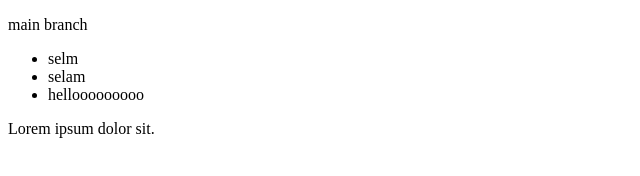
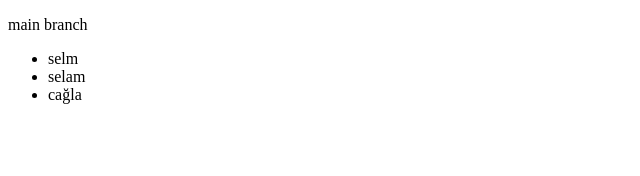
Before and after one commit to bedirhak/cagla, a plain HTML site: page index.html in a window 1280 px wide. Shown: the whole page, without its empty margins (0-640 px from the left). Drawn offline with Linux system fonts and the light colour scheme.

Commit message:
lorem silindi hello değiştirildi

```diff
--- a/index.html
+++ b/index.html
@@ -15,11 +15,10 @@
     <ul>
         <li>selm</li>
         <li>selam</li>
-        <li>hellooooooooo</li>
+        <li>cağla</li>
     </ul>
 
 
-    <p>Lorem ipsum dolor sit.</p>
 </body>
 
 </html>
```
